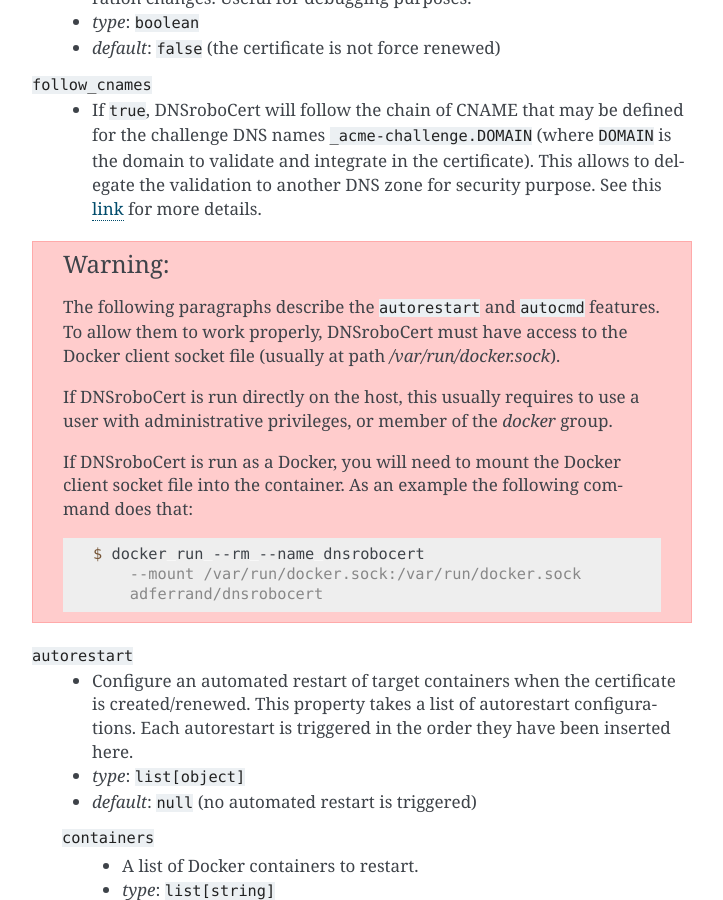
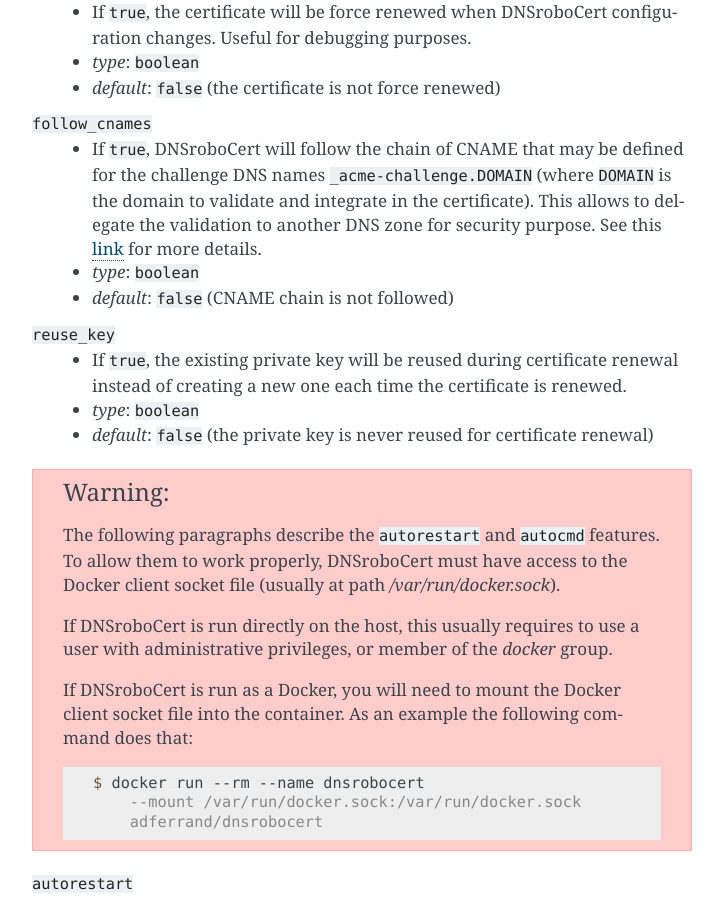
Before and after one commit to adferrand/dnsrobocert, a Sphinx documentation site: the page built from docs/configuration_reference.rst, in a window 1280 px wide and 900 px high, scrolled down 6649 px. Shown: the whole window, without its empty margins (388-1111 px from the left). Built offline with Sphinx 7.4.7, drawn with Linux system fonts in a browser that asks for light colours; some of the changed text lies outside the part shown.

Commit message:
Reuse key configuration parameter (#475)
* Add reuse_key option

* Update configuration

* Update changelog

* Add new line

Co-authored-by: Adrien Ferrand <aferrand@ecomundo.eu>

```diff
--- a/docs/configuration_reference.rst
+++ b/docs/configuration_reference.rst
@@ -233,6 +233,8 @@ be defined in each relevant certificate configuration.
       profile: my_profile2_delegated
       deploy_hook: python /home/user/local_deploy.py
       force_renew: false
+      follow_cnames: false
+      reuse_key: false
 
 ``certificate`` properties
 --------------------------
@@ -288,6 +290,14 @@ be defined in each relevant certificate configuration.
       DNS names ``_acme-challenge.DOMAIN`` (where ``DOMAIN`` is the domain to validate and integrate
       in the certificate). This allows to delegate the validation to another DNS zone for security
       purpose. See this link_ for more details.
+    * *type*: ``boolean``
+    * *default*: ``false`` (CNAME chain is not followed)
+
+``reuse_key``
+    * If ``true``, the existing private key will be reused during certificate renewal instead of
+      creating a new one each time the certificate is renewed.
+    * *type*: ``boolean``
+    * *default*: ``false`` (the private key is never reused for certificate renewal)
 
 
 .. _link: https://letsencrypt.org/2019/10/09/onboarding-your-customers-with-lets-encrypt-and-acme.html#the-advantages-of-a-cname
--- a/src/dnsrobocert/schema.yml
+++ b/src/dnsrobocert/schema.yml
@@ -121,6 +121,8 @@ properties:
           type: boolean
         follow_cnames:
           type: boolean
+        reuse_key:
+          type: boolean
       required: [domains, profile]
       additionalProperties: false
 additionalProperties: false
```
Also changed, not shown: CHANGELOG.md (+4 -0 lines), 3 other files.
